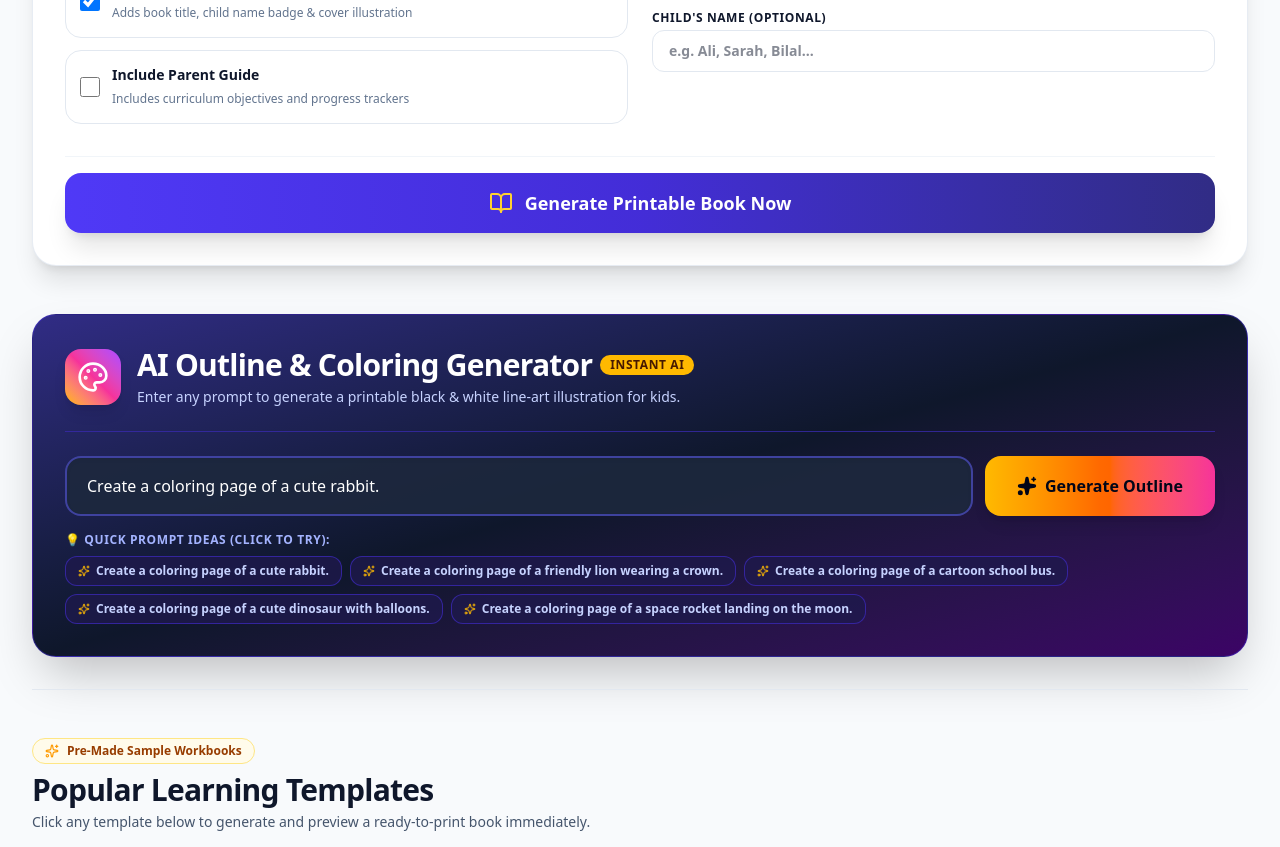
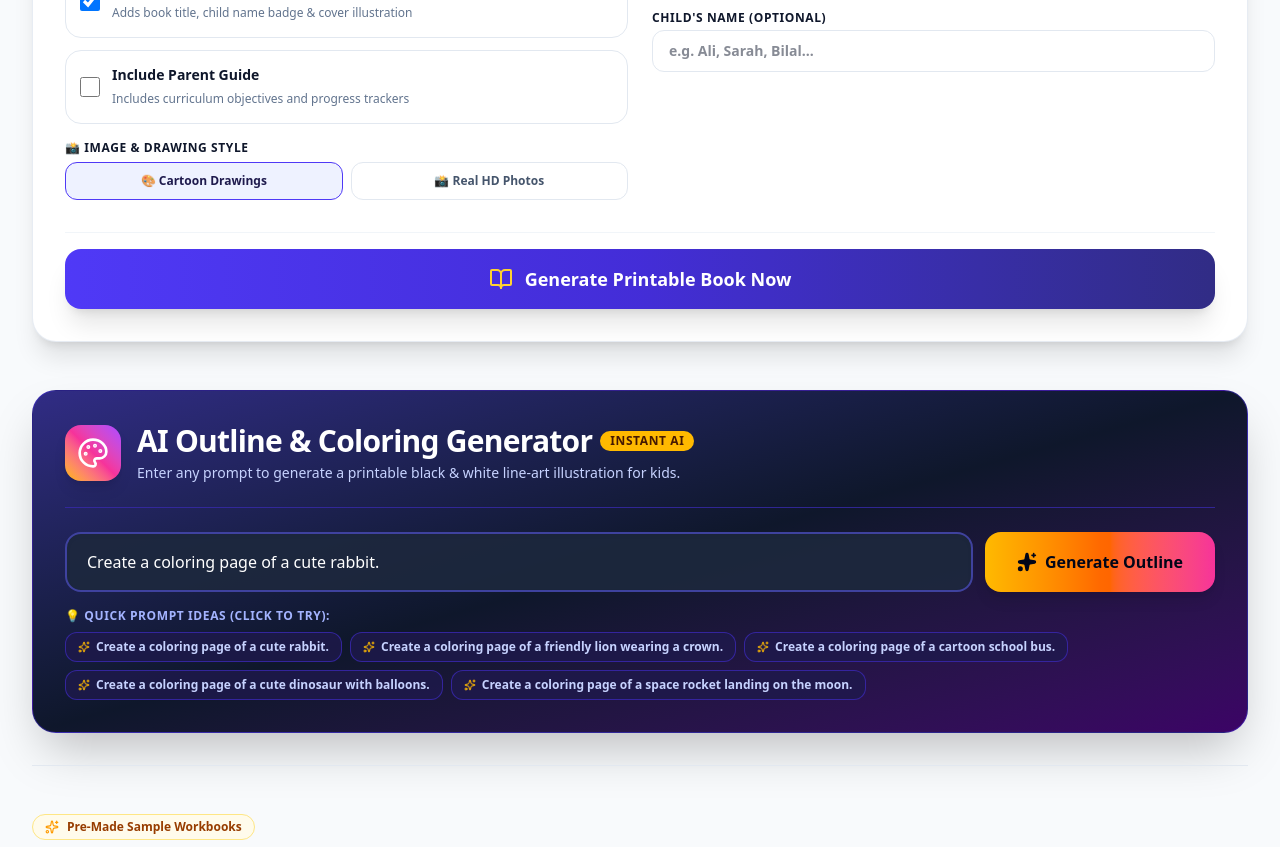
Before and after one commit to MujahidAliTech/Kidsbook-ai, a React (Vite) app: page / in a window 1280 px wide. Shown: the part 2000-2847 px from the top of the page. Built offline with nearby package versions, Linux system fonts and the light colour scheme; no server answers; a web font is replaced by a local one.

Commit message:
feat: add image style option to support real photos
Introduce an `imageStyle` configuration to allow users to switch between cartoon illustrations and high-definition photography in learning pages. Integrated with Unsplash API for dynamic image retrieval.

```diff
--- a/src/components/BookForm.tsx
+++ b/src/components/BookForm.tsx
@@ -28,6 +28,7 @@ export const BookForm: React.FC<Props> = ({ onGenerate, isGenerating }) => {
   // Inclusions & personalization
   const [includeCover, setIncludeCover] = useState(true);
   const [includeGuide, setIncludeGuide] = useState(false);
+  const [imageStyle, setImageStyle] = useState<'cartoon' | 'photo'>('cartoon');
   const [customTitle, setCustomTitle] = useState('');
   const [childName, setChildName] = useState('');
   const [difficulty, setDifficulty] = useState<'easy' | 'medium' | 'hard'>('medium');
@@ -100,6 +101,7 @@ export const BookForm: React.FC<Props> = ({ onGenerate, isGenerating }) => {
       learningGoal: learningGoal.trim() || undefined,
       startRange: startRange || undefined,
       endRange: endRange || undefined,
+      imageStyle,
     });
   };
 
@@ -494,6 +496,37 @@ export const BookForm: React.FC<Props> = ({ onGenerate, isGenerating }) => {
               <span className="text-xs text-slate-500 dark:text-slate-400 font-medium">Includes curriculum objectives and progress trackers</span>
             </div>
           </label>
+
+          {/* New Image Style Selector */}
+          <div className="space-y-1.5 pt-1">
+            <span className="text-xs font-black text-slate-900 dark:text-slate-100 uppercase tracking-wider block">
+              📸 Image & Drawing Style
+            </span>
+            <div className="grid grid-cols-2 gap-2">
+              <button
+                type="button"
+                onClick={() => setImageStyle('cartoon')}
+                className={`p-2.5 rounded-xl border text-center font-extrabold text-xs cursor-pointer transition-all ${
+                  imageStyle === 'cartoon'
+                    ? 'border-indigo-600 bg-indigo-50 text-indigo-950 dark:bg-indigo-950/60 dark:text-white'
+                    : 'border-slate-200 bg-white dark:bg-slate-800 text-slate-600 dark:text-slate-400 hover:border-slate-300'
+                }`}
+              >
+                🎨 Cartoon Drawings
+              </button>
+              <button
+                type="button"
+                onClick={() => setImageStyle('photo')}
+                className={`p-2.5 rounded-xl border text-center font-extrabold text-xs cursor-pointer transition-all ${
+                  imageStyle === 'photo'
+                    ? 'border-indigo-600 bg-indigo-50 text-indigo-950 dark:bg-indigo-950/60 dark:text-white'
+                    : 'border-slate-200 bg-white dark:bg-slate-800 text-slate-600 dark:text-slate-400 hover:border-slate-300'
+                }`}
+              >
+                📸 Real HD Photos
+              </button>
+            </div>
+          </div>
         </div>
 
         {/* Custom Text and Difficulty */}
--- a/src/components/renderers/KidsImageIllustration.tsx
+++ b/src/components/renderers/KidsImageIllustration.tsx
@@ -2,20 +2,53 @@ import React, { useState } from 'react';
 
 interface KidsImageProps {
   emoji: string;
+  word?: string; // Word used to search for real HD photography
   className?: string;
   style?: React.CSSProperties;
   size?: number; // Size in pixels
+  usePhoto?: boolean; // Force high-definition real life photograph from Unsplash
 }
 
 export const KidsImageIllustration: React.FC<KidsImageProps> = ({
   emoji,
+  word,
   className = '',
   style,
-  size = 130
+  size = 130,
+  usePhoto = false
 }) => {
-  const [hasError, setHasError] = useState(false);
+  const [photoError, setPhotoError] = useState(false);
+  const [svgError, setSvgError] = useState(false);
 
-  if (!emoji) return null;
+  if (!emoji && !word) return null;
+
+  // 1. Layer 1: Try Real HD Photograph (if usePhoto is enabled and word is provided)
+  if (usePhoto && word && !photoError) {
+    const cleanWord = word.trim().split(' ')[0].split('/')[0].toLowerCase(); // Get first simple english word
+    // Curated high quality educational, isolated background search parameters
+    const unsplashUrl = `https://images.unsplash.com/featured/300x300/?${encodeURIComponent(cleanWord)},isolated,kids`;
+
+    return (
+      <img
+        src={unsplashUrl}
+        alt={word}
+        className={`${className} object-cover select-none rounded-2xl border-4 border-slate-100 shadow-md transition-transform duration-300 hover:scale-105`}
+        style={{
+          width: `${size}px`,
+          height: `${size}px`,
+          maxWidth: '100%',
+          maxHeight: '100%',
+          aspectRatio: '1/1',
+          ...style
+        }}
+        referrerPolicy="no-referrer"
+        onError={() => {
+          console.warn(`Unsplash photo load failed for [${cleanWord}]. Falling back to vector illustration.`);
+          setPhotoError(true);
+        }}
+      />
+    );
+  }
 
   // Convert emoji to uppercase hex string (e.g. "🍎" -> "1F34E")
   const getUnicodeHex = (str: string): string => {
@@ -31,14 +64,14 @@ export const KidsImageIllustration: React.FC<KidsImageProps> = ({
     }
   };
 
-  const hex = getUnicodeHex(emoji);
+  const hex = emoji ? getUnicodeHex(emoji) : '';
 
-  // Use jsDelivr CDN to load gorgeous, high-definition SVG artwork from OpenMoji
+  // 2. Layer 2: Load gorgeous, hand-drawn vector SVG artwork from OpenMoji
   const openMojiUrl = hex
     ? `https://cdn.jsdelivr.net/gh/hfg-gmuend/openmoji/color/svg/${hex}.svg`
     : '';
 
-  if (openMojiUrl && !hasError) {
+  if (openMojiUrl && !svgError) {
     return (
       <img
         src={openMojiUrl}
@@ -53,12 +86,12 @@ export const KidsImageIllustration: React.FC<KidsImageProps> = ({
           ...style
         }}
         referrerPolicy="no-referrer"
-        onError={() => setHasError(true)}
+        onError={() => setSvgError(true)}
       />
     );
   }
 
-  // Graceful fallback to gorgeous system emoji if CDN has any connectivity issues
+  // 3. Layer 3: Text emoji fallback
   return (
     <span
       className={`select-none inline-block ${className}`}
@@ -68,7 +101,7 @@ export const KidsImageIllustration: React.FC<KidsImageProps> = ({
         ...style
       }}
     >
-      {emoji}
+      {emoji || '⭐'}
     </span>
   );
 };
--- a/src/components/renderers/LearningPageRenderer.tsx
+++ b/src/components/renderers/LearningPageRenderer.tsx
@@ -6,6 +6,7 @@ import { KidsImageIllustration } from './KidsImageIllustration';
 interface Props {
   page: BookPage;
   ageGroup: string;
+  imageStyle?: 'cartoon' | 'photo';
 }
 
 const formatCharacter = (char: string) => {
@@ -17,13 +18,16 @@ const formatCharacter = (char: string) => {
   return trimmed;
 };
 
-export const LearningPageRenderer: React.FC<Props> = ({ page, ageGroup }) => {
+export const LearningPageRenderer: React.FC<Props> = ({ page, ageGroup, imageStyle = 'cartoon' }) => {
   const isUrdu = page.isRtl;
   const isEarlyAge = ageGroup === '2-3' || ageGroup === '3-4';
   const tracingText = page.tracingText || page.mainCharacter || page.word || '';
 
   // Dynamic Theme Color based on page colorHex or default to cute red/rose
   const themeColor = page.colorHex || '#EF4444';
+
+  // Whether to show real life photos
+  const usePhoto = imageStyle === 'photo';
 
   // 1. GORGEOUS PICTURE BOOK STYLE FOR 2-3 & 3-4 YEARS (MATCHING THE USER'S PROVIDED IMAGE EXACTLY)
   if (isEarlyAge) {
@@ -56,7 +60,7 @@ export const LearningPageRenderer: React.FC<Props> = ({ page, ageGroup }) => {
           {/* Center: Giant Beautiful HD Cartoon Illustration */}
           <div className="flex-1 flex items-center justify-center my-4">
             <div className="transform hover:scale-110 transition-transform duration-300 select-none animate-bounce-slow">
-              <KidsImageIllustration emoji={page.imageEmoji || '⭐'} size={160} />
+              <KidsImageIllustration emoji={page.imageEmoji || '⭐'} word={page.word} usePhoto={usePhoto} size={160} />
             </div>
           </div>
 
@@ -116,7 +120,7 @@ export const LearningPageRenderer: React.FC<Props> = ({ page, ageGroup }) => {
 
         {/* Big Beautiful HD Cartoon Illustration */}
         <div className="w-32 h-32 md:w-36 md:h-36 rounded-full bg-slate-50 border border-slate-100 flex items-center justify-center shadow-xs transition-transform hover:scale-105 duration-200 p-4">
-          <KidsImageIllustration emoji={page.imageEmoji || '⭐'} size={96} />
+          <KidsImageIllustration emoji={page.imageEmoji || '⭐'} word={page.word} usePhoto={usePhoto} size={96} />
         </div>
 
         {/* Bold Word Display */}
--- a/src/components/renderers/PageContainer.tsx
+++ b/src/components/renderers/PageContainer.tsx
@@ -42,7 +42,7 @@ export const PageContainer: React.FC<Props> = ({
       <div className="w-full h-full flex-1 flex flex-col">
         {page.type === 'cover' && <CoverPageRenderer book={book} />}
         {page.type === 'introduction' && <IntroductionPageRenderer page={page} />}
-        {(page.type === 'learning' || page.type === 'counting') && <LearningPageRenderer page={page} ageGroup={book.ageGroup} />}
+        {(page.type === 'learning' || page.type === 'counting') && <LearningPageRenderer page={page} ageGroup={book.ageGroup} imageStyle={book.config.imageStyle} />}
         {(page.type === 'tracing' || page.type === 'writing') && <TracingPageRenderer page={page} ageGroup={book.ageGroup} />}
         {page.type === 'coloring' && <ColoringPageRenderer page={page} />}
         {(page.type === 'activity' || page.type === 'puzzle' || page.type === 'review') && <ActivityPageRenderer page={page} />}
--- a/src/types.ts
+++ b/src/types.ts
@@ -123,6 +123,7 @@ export interface BookConfig {
   learningGoal?: string;
   startRange?: string;
   endRange?: string;
+  imageStyle?: 'cartoon' | 'photo';
 }
 
 export interface Book {
```
